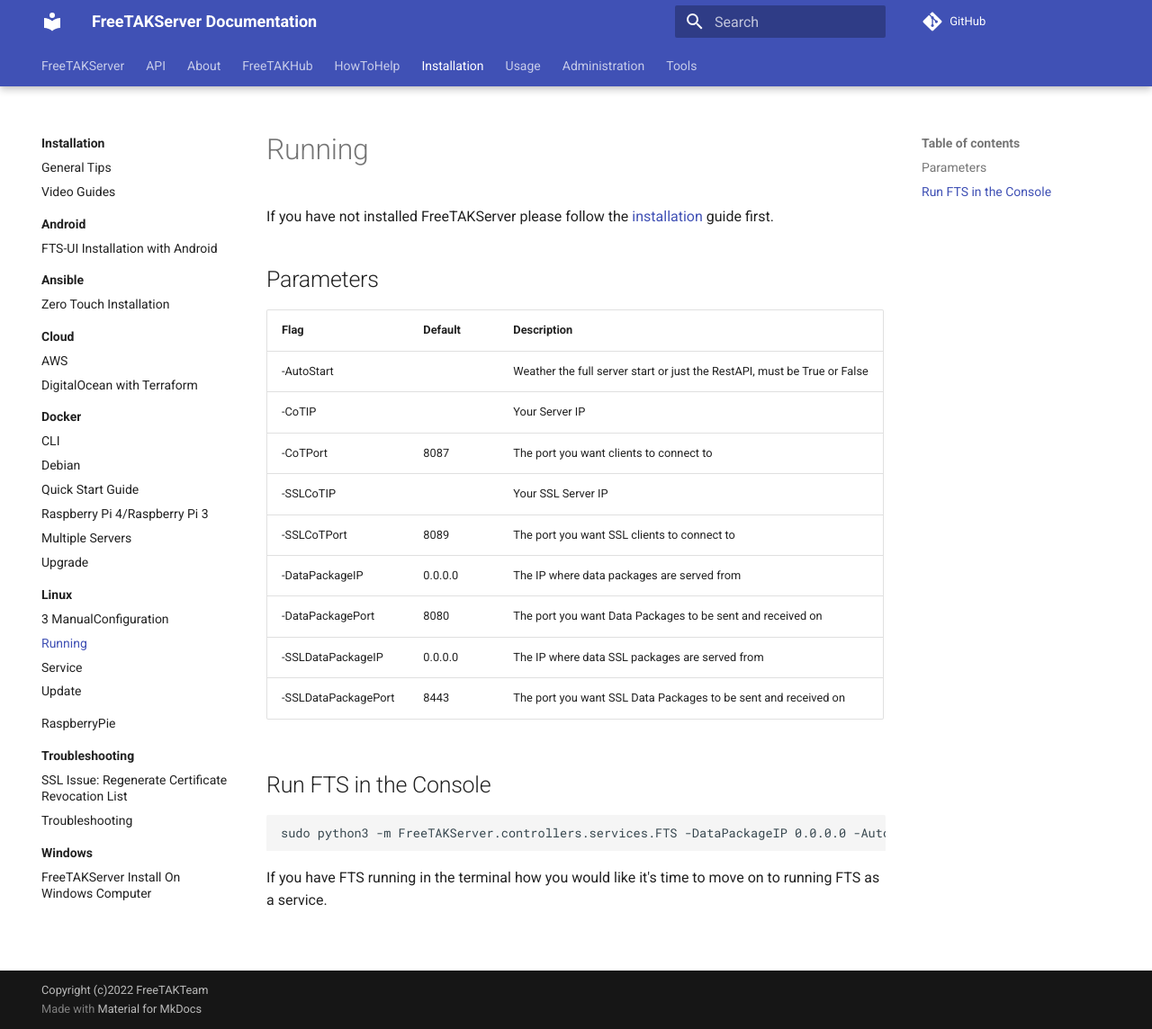
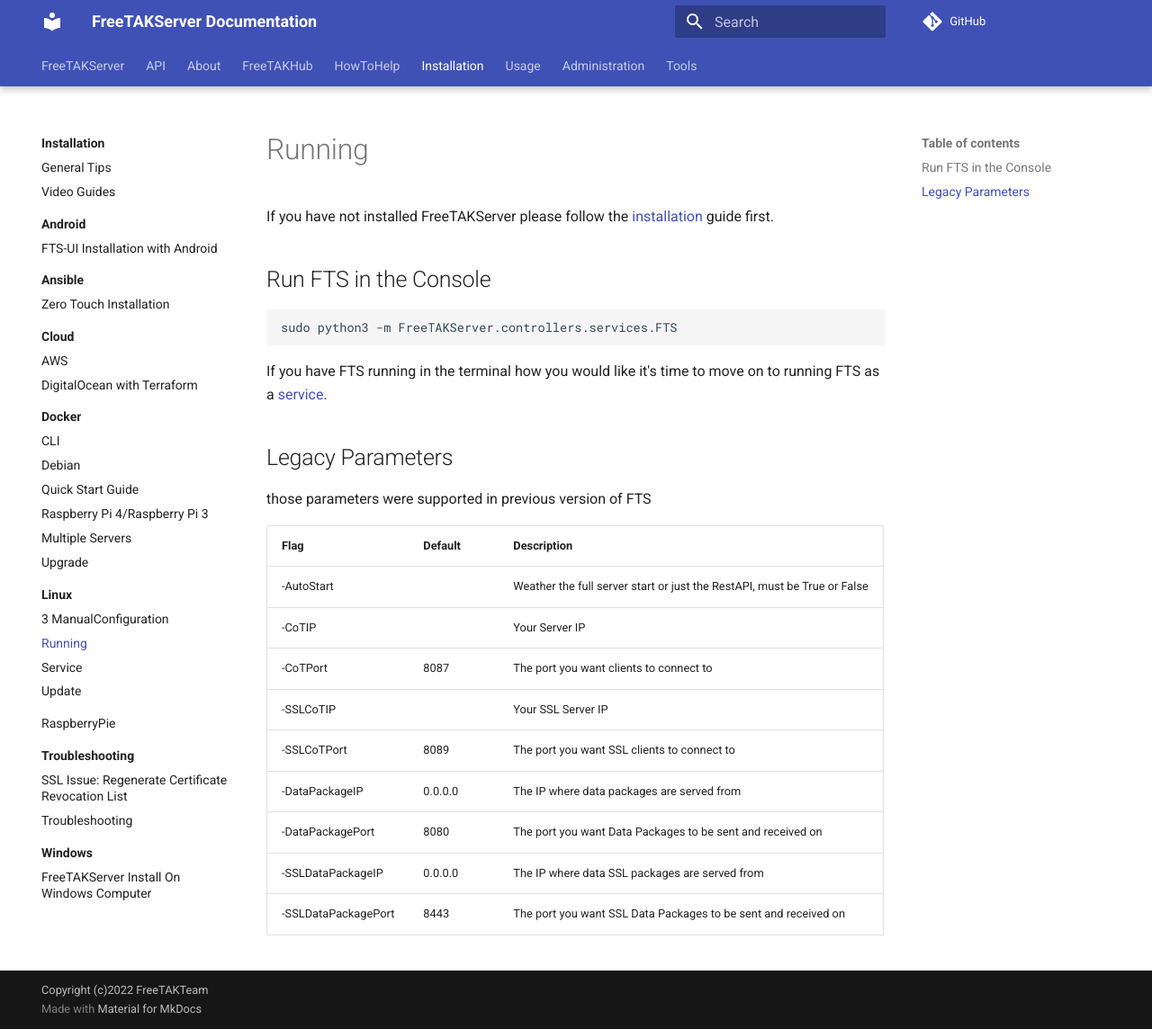
Before and after one commit to FreeTAKTeam/FreeTAKServer-User-Docs, an MkDocs documentation site: the page built from docs/docs/Installation/Linux/Running.md, in a window 1280 px wide and 1144 px high. Shown: the whole window at 90% size. Built offline with MkDocs 1.6.1 and Material for MkDocs 9.7.7, drawn with Linux system fonts in a browser that asks for light colours; comment, search, counter and statistics services are not loaded; the version menu is left out.

Commit message:
Update Running to 2.0

````diff
--- a/docs/docs/Installation/Linux/Running.md
+++ b/docs/docs/Installation/Linux/Running.md
@@ -1,6 +1,15 @@
 If you have not installed FreeTAKServer please follow the [installation](Install.md) guide first.
 
-## Parameters
+
+## Run FTS in the Console
+
+```bash
+sudo python3 -m FreeTAKServer.controllers.services.FTS
+```
+If you have FTS running in the terminal how you would like it's time to move on to running FTS as a [service](https://freetakteam.github.io/FreeTAKServer-User-Docs/Installation/Linux/Service/).
+
+## Legacy Parameters
+those parameters were supported in previous version of FTS
 
 | Flag                | Default | Description                                                              |
 |---------------------|---------|--------------------------------------------------------------------------|
@@ -13,11 +22,3 @@
 | -DataPackagePort    | 8080    | The port you want Data Packages to be sent and received on               |
 | -SSLDataPackageIP   | 0.0.0.0 | The IP where data SSL packages are served from                           |
 | -SSLDataPackagePort | 8443    | The port you want SSL Data Packages to be sent and received on           |
-
-## Run FTS in the Console
-
-```bash
-sudo python3 -m FreeTAKServer.controllers.services.FTS -DataPackageIP 0.0.0.0 -AutoStart True
-```
-
-If you have FTS running in the terminal how you would like it's time to move on to running FTS as a service.
````
